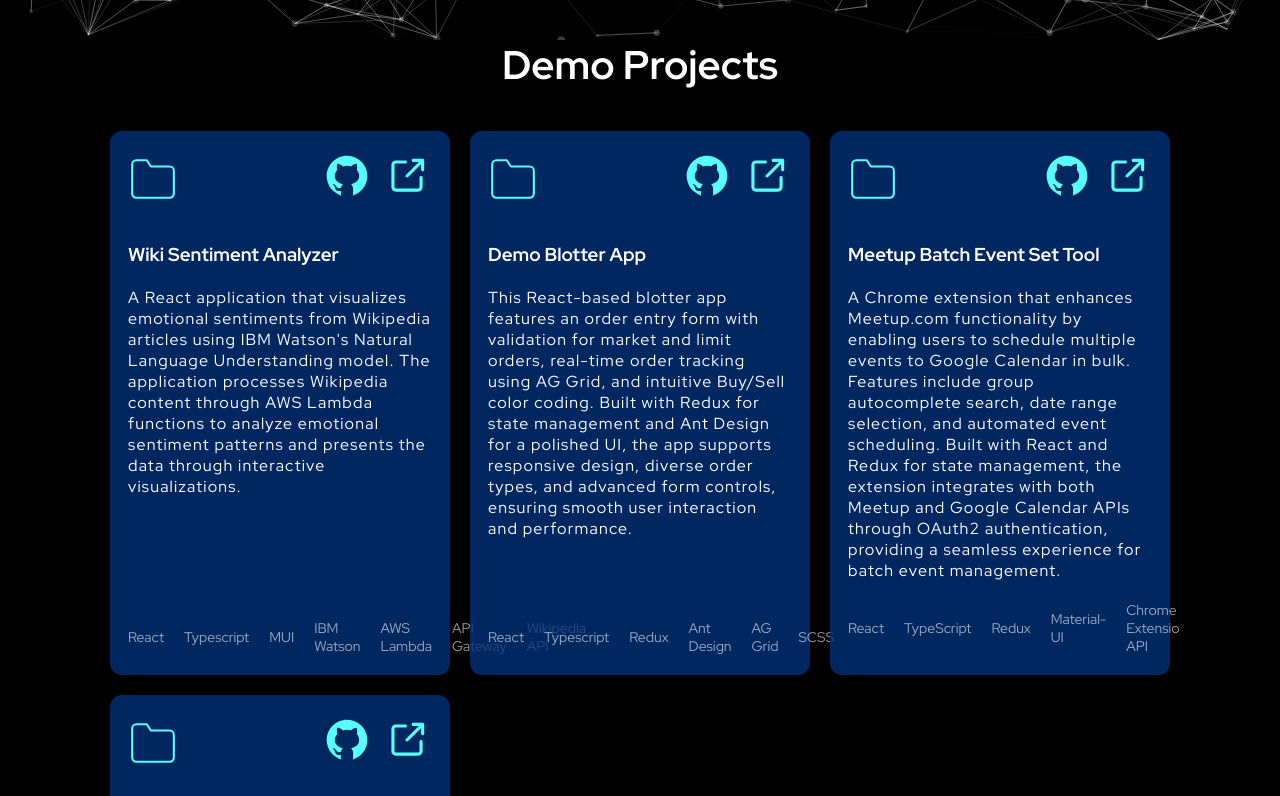
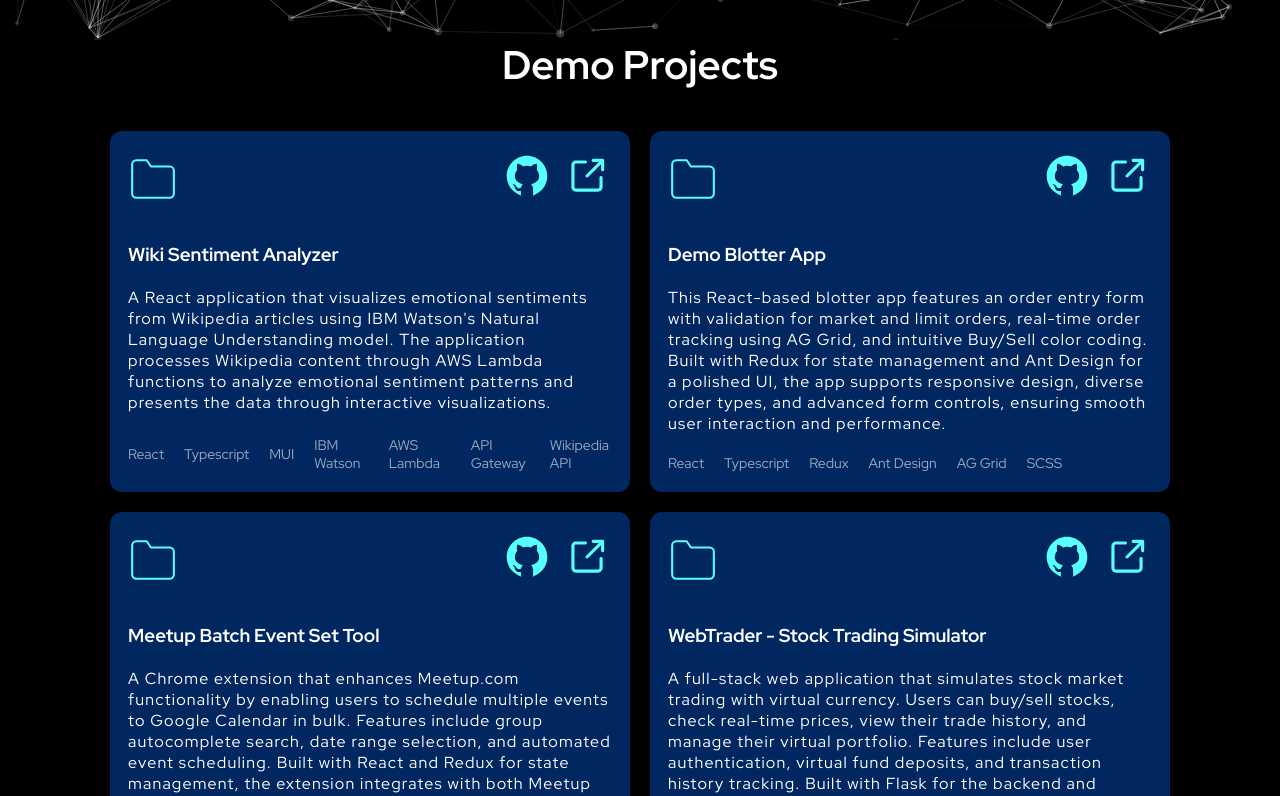
Before and after one commit to Sshetty2/portfolio-website, a React (Vite) app: page / in a window 1280 px wide. Shown: the part 760-1556 px from the top of the page. Built offline with nearby package versions, Linux system fonts and the light colour scheme; no server answers; what aws-amplify would draw is missing.

Commit message:
update projects styles

```diff
--- a/src/components/Projects/styles.scss
+++ b/src/components/Projects/styles.scss
@@ -10,7 +10,7 @@
   .projects {
     display: grid;
     gap: 2rem;
-    grid-template-columns: repeat(3, minmax(0, 1fr));
+    grid-template-columns: repeat(2, minmax(0, 1fr));
     grid-template-rows: auto;
     overflow: hidden;
     padding: 1rem;
```
